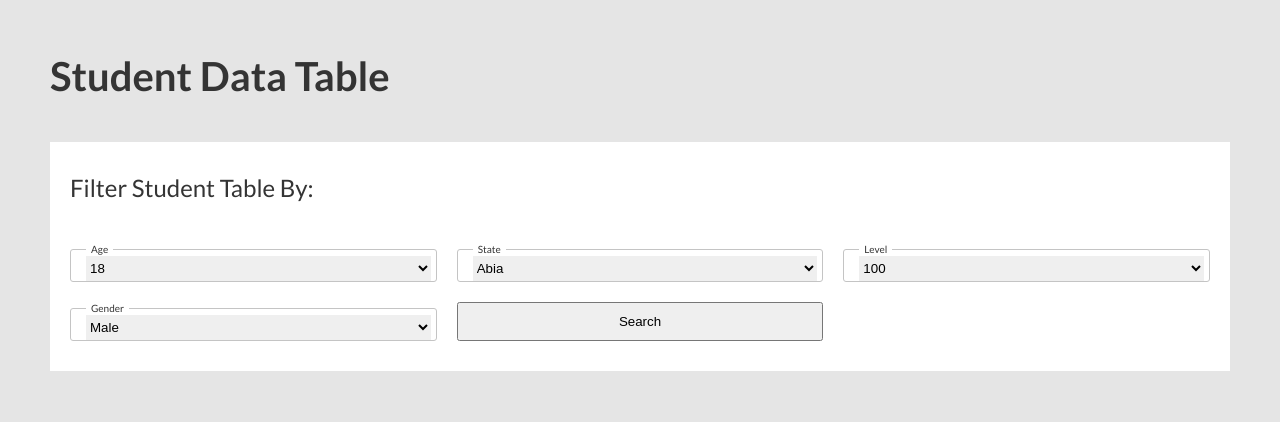
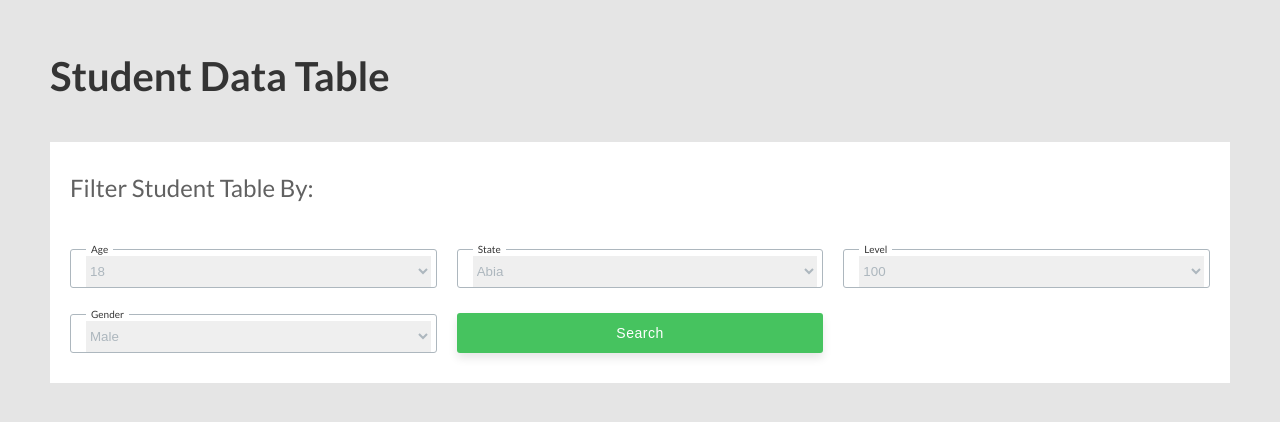
Before and after one commit to NwaguChima/Omniswift__UI, a React (Create React App) app: page / in a window 1280 px wide. Shown: the top 422 px of the page. Built offline with nearby package versions, Linux system fonts and the light colour scheme.

Commit message:
styled button

```diff
--- a/package.json
+++ b/package.json
@@ -11,6 +11,7 @@
     "react": "^18.2.0",
     "react-dom": "^18.2.0",
     "react-scripts": "5.0.1",
+    "react-select": "^5.7.0",
     "sass": "^1.59.2",
     "typescript": "^4.4.2",
     "web-vitals": "^2.1.0"
--- a/src/components/customSelect/customSelect.module.scss
+++ b/src/components/customSelect/customSelect.module.scss
@@ -2,8 +2,8 @@
 
 .select {
   fieldset {
-    border: 1px solid #c4c4c4;
-    height: 3.9rem;
+    border: 1px solid var.$light_text;
+    height: 4.5rem;
 
     border-radius: var.$radius;
     -webkit-border-radius: var.$radius;
@@ -22,7 +22,6 @@
     }
 
     &:focus-within {
-      // border: 1px solid red;
       border: none;
 
       legend {
@@ -43,6 +42,7 @@
     height: 100%;
     padding: 0;
     border: 0;
+    color: var.$light_text;
 
     &:focus {
       outline: none;
--- a/src/components/formFilter/FormFilter.tsx
+++ b/src/components/formFilter/FormFilter.tsx
@@ -42,7 +42,7 @@ const FormFilter: React.FC<FormFilterProps> = () => {
           value={genderOptions[0].value}
           name="gender"
         />
-        <button>Search</button>
+        <button type="submit">Search</button>
       </form>
     </section>
   );
--- a/src/components/formFilter/formFilter.module.scss
+++ b/src/components/formFilter/formFilter.module.scss
@@ -9,6 +9,7 @@
     font-size: 2.4rem;
     font-weight: 400;
     margin-bottom: 4rem;
+    color: var.$mid_text;
 
     @media screen and (max-width: var.$tablet) {
       font-size: 2rem;
@@ -24,4 +25,50 @@
       grid-template-columns: repeat(auto-fit, minmax(25rem, 1fr));
     }
   }
+
+  button {
+    background: none;
+    background-color: var.$green;
+    color: white;
+    cursor: pointer;
+    border: none;
+    font-size: 1.4rem;
+    height: 4rem;
+    font-weight: 400;
+    letter-spacing: 0.5px;
+    box-shadow: 0 5px 10px rgba(0, 0, 0, 0.1);
+    margin-top: auto;
+
+    border-radius: var.$radius;
+    -webkit-border-radius: var.$radius;
+    -moz-border-radius: var.$radius;
+    -ms-border-radius: var.$radius;
+    -o-border-radius: var.$radius;
+
+    transition: var.$transition;
+    -webkit-transition: var.$transition;
+    -moz-transition: var.$transition;
+    -ms-transition: var.$transition;
+    -o-transition: var.$transition;
+
+    backface-visibility: hidden;
+    -webkit-backface-visibility: hidden;
+
+    &:hover {
+      transform: translateY(-1px);
+      -webkit-transform: translateY(-1px);
+      -moz-transform: translateY(-1px);
+      -ms-transform: translateY(-1px);
+      -o-transform: translateY(-1px);
+    }
+
+    &:active {
+      box-shadow: 0 5px 10px rgba(0, 0, 0, 0.03);
+      transform: translateY(-0.5px);
+      -webkit-transform: translateY(-0.5px);
+      -moz-transform: translateY(-0.5px);
+      -ms-transform: translateY(-0.5px);
+      -o-transform: translateY(-0.5px);
+    }
+  }
 }
```
Also changed, not shown: 1 other file (tests, documents, lock files or other folders).
